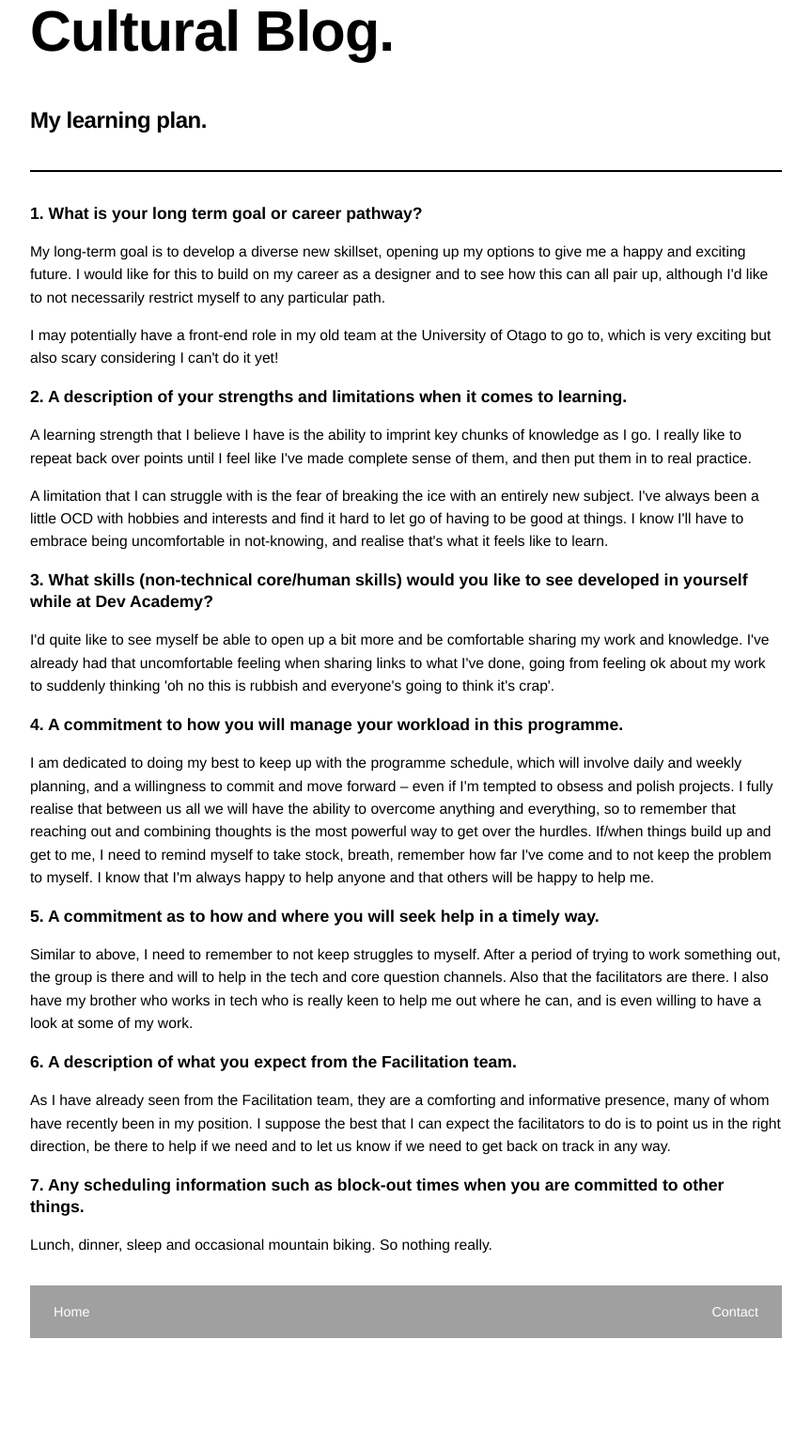
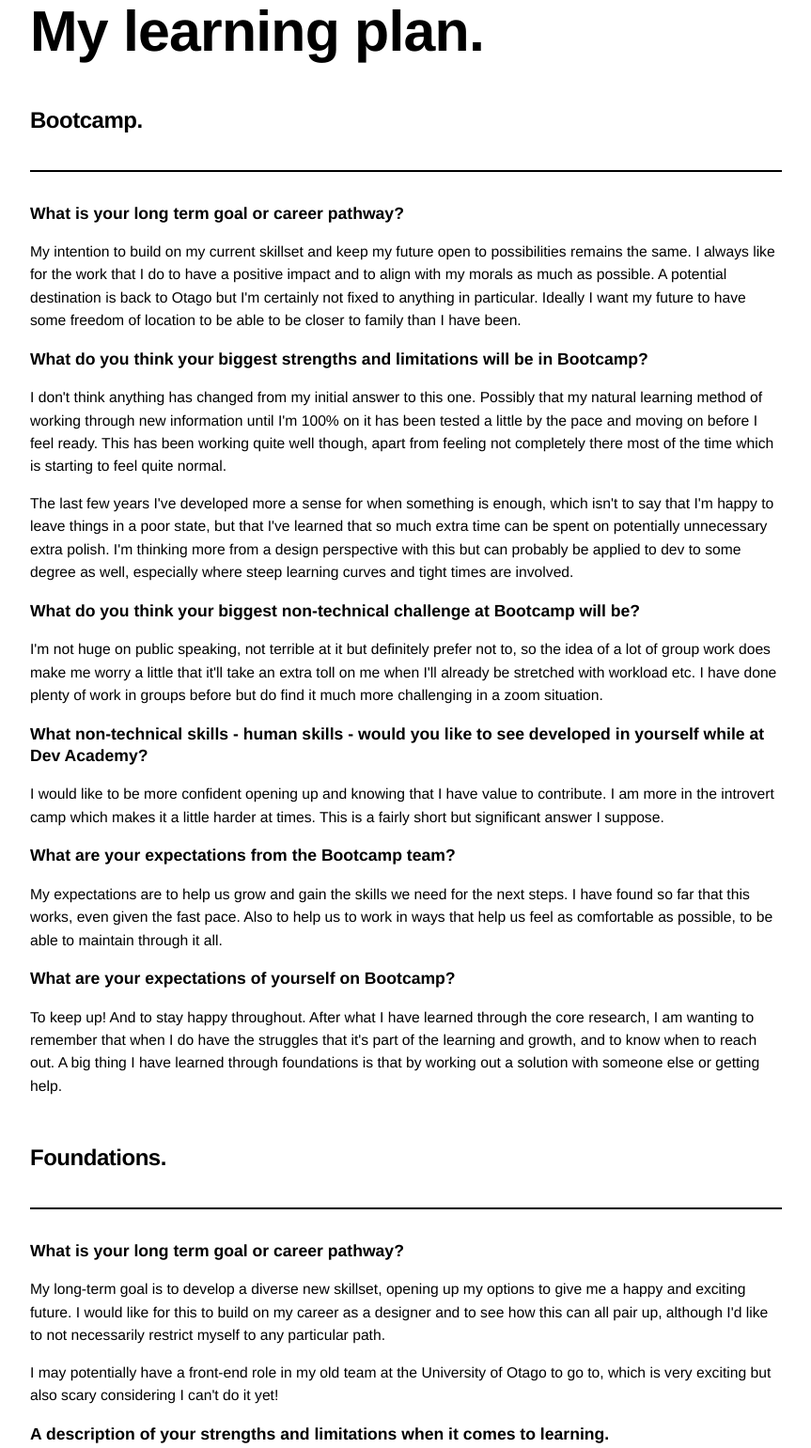
Before and after one commit to ben-bwilly-williams/ben-bwilly-williams.github.io, a plain HTML site: page blog/learning-plan.html in a window 1280 px wide. Shown: the part 82-1623 px from the top of the page at 94% size, without its empty margins (208-1071 px from the left). Before the commit the page ends 1555 px from the top, so only its background shows below. Drawn offline with Linux system fonts and the light colour scheme.

Commit message:
Foundations reflections and Bootcamp plan

```diff
--- a/blog/learning-plan.html
+++ b/blog/learning-plan.html
@@ -6,32 +6,106 @@
     <link rel="stylesheet" href="../styles/main.css">
     <title>Learning plan</title>
   <body>
-      <h1 class="blog-page">Cultural Blog.</h1>
-      <h2 class="blog-sub">My learning plan.</h2>
+      <h1 class="blog-page">My learning plan.</h1>
+      <h2 class="blog-sub">Bootcamp.</h2>
       <hr>
       <br>
-      <p class="opening-para">1. What is your long term goal or career pathway?</p>
-      <p>My long-term goal is to develop a diverse new skillset, opening up my options to give me a happy and exciting future. I would like for this to build on my career as a designer and to see how this can all pair up, although I'd like to not necessarily restrict myself to any particular path.</p>
-      <p>I may potentially have a front-end role in my old team at the University of Otago to go to, which is very exciting but also scary considering I can't do it yet!</p>
+      <p class="opening-para">
+        What is your long term goal or career pathway?
+      </p>
+      <p>
+        My intention to build on my current skillset and keep my future open to possibilities remains the same. I always like for the work that I do to have a positive impact and to align with my morals as much as possible. A potential destination is back to Otago but I'm certainly not fixed to anything in particular. Ideally I want my future to have some freedom of location to be able to be closer to family than I have been.
+      </p>
+      <p class="opening-para">
+        What do you think your biggest strengths and limitations will be in Bootcamp?
+      </p>
+      <p>
+        I don't think anything has changed from my initial answer to this one. Possibly that my natural learning method of working through new information until I'm 100% on it has been tested a little by the pace and moving on before I feel ready. This has been working quite well though, apart from feeling not completely there most of the time which is starting to feel quite normal.
+      </p>
+      <p>
+        The last few years I've developed more a sense for when something is enough, which isn't to say that I'm happy to leave things in a poor state, but that I've learned that so much extra time can be spent on potentially unnecessary extra polish. I'm thinking more from a design perspective with this but can probably be applied to dev to some degree as well, especially where steep learning curves and tight times are involved.
+      </p>
+      <p class="opening-para">
+        What do you think your biggest non-technical challenge at Bootcamp will be?
+      </p>
+      <p>
+        I'm not huge on public speaking, not terrible at it but definitely prefer not to, so the idea of a lot of group work does make me worry a little that it'll take an extra toll on me when I'll already be stretched with workload etc. I have done plenty of work in groups before but do find it much more challenging in a zoom situation.
+      </p>
+      <p class="opening-para">
+        What non-technical skills - human skills - would you like to see developed in yourself while at Dev Academy?
+      </p>
+      <p>
+        I would like to be more confident opening up and knowing that I have value to contribute. I am more in the introvert camp which makes it a little harder at times. This is a fairly short but significant answer I suppose.
+      </p>
+      <p class="opening-para">
+        What are your expectations from the Bootcamp team?
+      </p>
+      <p>
+        My expectations are to help us grow and gain the skills we need for the next steps. I have found so far that this works, even given the fast pace. Also to help us to work in ways that help us feel as comfortable as possible, to be able to maintain through it all.
+      </p>
+      <p class="opening-para">
+        What are your expectations of yourself on Bootcamp?
+      </p>
+      <p>
+        To keep up! And to stay happy throughout. After what I have learned through the core research, I am wanting to remember that when I do have the struggles that it's part of the learning and growth, and to know when to reach out. A big thing I have learned through foundations is that by working out a solution with someone else or getting help.
+      </p>
+      <h2 class="blog-sub">Foundations.</h2>
+      <hr>
+      <br>
+      <p class="opening-para">
+        What is your long term goal or career pathway?
+      </p>
+      <p>
+        My long-term goal is to develop a diverse new skillset, opening up my options to give me a happy and exciting future. I would like for this to build on my career as a designer and to see how this can all pair up, although I'd like to not necessarily restrict myself to any particular path.
+      </p>
+      <p>
+        I may potentially have a front-end role in my old team at the University of Otago to go to, which is very exciting but also scary considering I can't do it yet!
+      </p>
 
-      <p class="opening-para">2. A description of your strengths and limitations when it comes to learning.</p>
-      <p>A learning strength that I believe I have is the ability to imprint key chunks of knowledge as I go. I really like to repeat back over points until I feel like I've made complete sense of them, and then put them in to real practice.</p>
-      <p>A limitation that I can struggle with is the fear of breaking the ice with an entirely new subject. I've always been a little OCD with hobbies and interests and find it hard to let go of having to be good at things. I know I'll have to embrace being uncomfortable in not-knowing, and realise that's what it feels like to learn.</p>
+      <p class="opening-para">
+        A description of your strengths and limitations when it comes to learning.
+      </p>
+      <p>
+        A learning strength that I believe I have is the ability to imprint key chunks of knowledge as I go. I really like to repeat back over points until I feel like I've made complete sense of them, and then put them in to real practice.
+      </p>
+      <p>
+        A limitation that I can struggle with is the fear of breaking the ice with an entirely new subject. I've always been a little OCD with hobbies and interests and find it hard to let go of having to be good at things. I know I'll have to embrace being uncomfortable in not-knowing, and realise that's what it feels like to learn.
+      </p>
 
-      <p class="opening-para">3. What skills (non-technical core/human skills) would you like to see developed in yourself while at Dev Academy?</p>
-      <p>I'd quite like to see myself be able to open up a bit more and be comfortable sharing my work and knowledge. I've already had that uncomfortable feeling when sharing links to what I've done, going from feeling ok about my work to suddenly thinking 'oh no this is rubbish and everyone's going to think it's crap'.</p>
+      <p class="opening-para">3.
+        What skills (non-technical core/human skills) would you like to see developed in yourself while at Dev Academy?
+      </p>
+      <p>
+        I'd quite like to see myself be able to open up a bit more and be comfortable sharing my work and knowledge. I've already had that uncomfortable feeling when sharing links to what I've done, going from feeling ok about my work to suddenly thinking 'oh no this is rubbish and everyone's going to think it's crap'.
+      </p>
 
-      <p class="opening-para">4. A commitment to how you will manage your workload in this programme.</p>
-      <p>I am dedicated to doing my best to keep up with the programme schedule, which will involve daily and weekly planning, and a willingness to commit and move forward – even if I'm tempted to obsess and polish projects. I fully realise that between us all we will have the ability to overcome anything and everything, so to remember that reaching out and combining thoughts is the most powerful way to get over the hurdles. If/when things build up and get to me, I need to remind myself to take stock, breath, remember how far I've come and to not keep the problem to myself. I know that I'm always happy to help anyone and that others will be happy to help me.</p>
+      <p class="opening-para">
+        A commitment to how you will manage your workload in this programme.
+      </p>
+      <p>
+        I am dedicated to doing my best to keep up with the programme schedule, which will involve daily and weekly planning, and a willingness to commit and move forward – even if I'm tempted to obsess and polish projects. I fully realise that between us all we will have the ability to overcome anything and everything, so to remember that reaching out and combining thoughts is the most powerful way to get over the hurdles. If/when things build up and get to me, I need to remind myself to take stock, breath, remember how far I've come and to not keep the problem to myself. I know that I'm always happy to help anyone and that others will be happy to help me.
+      </p>
 
-      <p class="opening-para">5. A commitment as to how and where you will seek help in a timely way.</p>
-      <p>Similar to above, I need to remember to not keep struggles to myself. After a period of trying to work something out, the group is there and will to help in the tech and core question channels. Also that the facilitators are there. I also have my brother who works in tech who is really keen to help me out where he can, and is even willing to have a look at some of my work.</p>
+      <p class="opening-para">
+        A commitment as to how and where you will seek help in a timely way.
+      </p>
+      <p>
+        Similar to above, I need to remember to not keep struggles to myself. After a period of trying to work something out, the group is there and will to help in the tech and core question channels. Also that the facilitators are there. I also have my brother who works in tech who is really keen to help me out where he can, and is even willing to have a look at some of my work.
+      </p>
 
-      <p class="opening-para">6. A description of what you expect from the Facilitation team.</p>
-      <p>As I have already seen from the Facilitation team, they are a comforting and informative presence, many of whom have recently been in my position. I suppose the best that I can expect the facilitators to do is to point us in the right direction, be there to help if we need and to let us know if we need to get back on track in any way.</p>
+      <p class="opening-para">
+        A description of what you expect from the Facilitation team.
+      </p>
+      <p>
+        As I have already seen from the Facilitation team, they are a comforting and informative presence, many of whom have recently been in my position. I suppose the best that I can expect the facilitators to do is to point us in the right direction, be there to help if we need and to let us know if we need to get back on track in any way.
+      </p>
 
-      <p class="opening-para">7. Any scheduling information such as block-out times when you are committed to other things.</p>
-      <p>Lunch, dinner, sleep and occasional mountain biking. So nothing really.</p>
+      <p class="opening-para">
+        Any scheduling information such as block-out times when you are committed to other things.
+      </p>
+      <p>
+        Lunch, dinner, sleep and occasional mountain biking. So nothing really.
+      </p>
     <footer>
       <ul>
         <a href="../index.html"><li id="home">Home</li></a>
--- a/styles/main.css
+++ b/styles/main.css
@@ -107,6 +107,7 @@ figcaption {
   font-size: 0.85em;
   font-style: italic;
   margin-top: -8px;
+  margin-bottom: 40px
 }
 
 hr {
```
Also changed, not shown: blog/foundations-reflection.html (added, +39 -0 lines), index.html (+9 -0 lines), images/dogs-group.jpg (added), images/frank-swannie.jpg (added), images/sam-deck.jpg (added), 1 other file.
